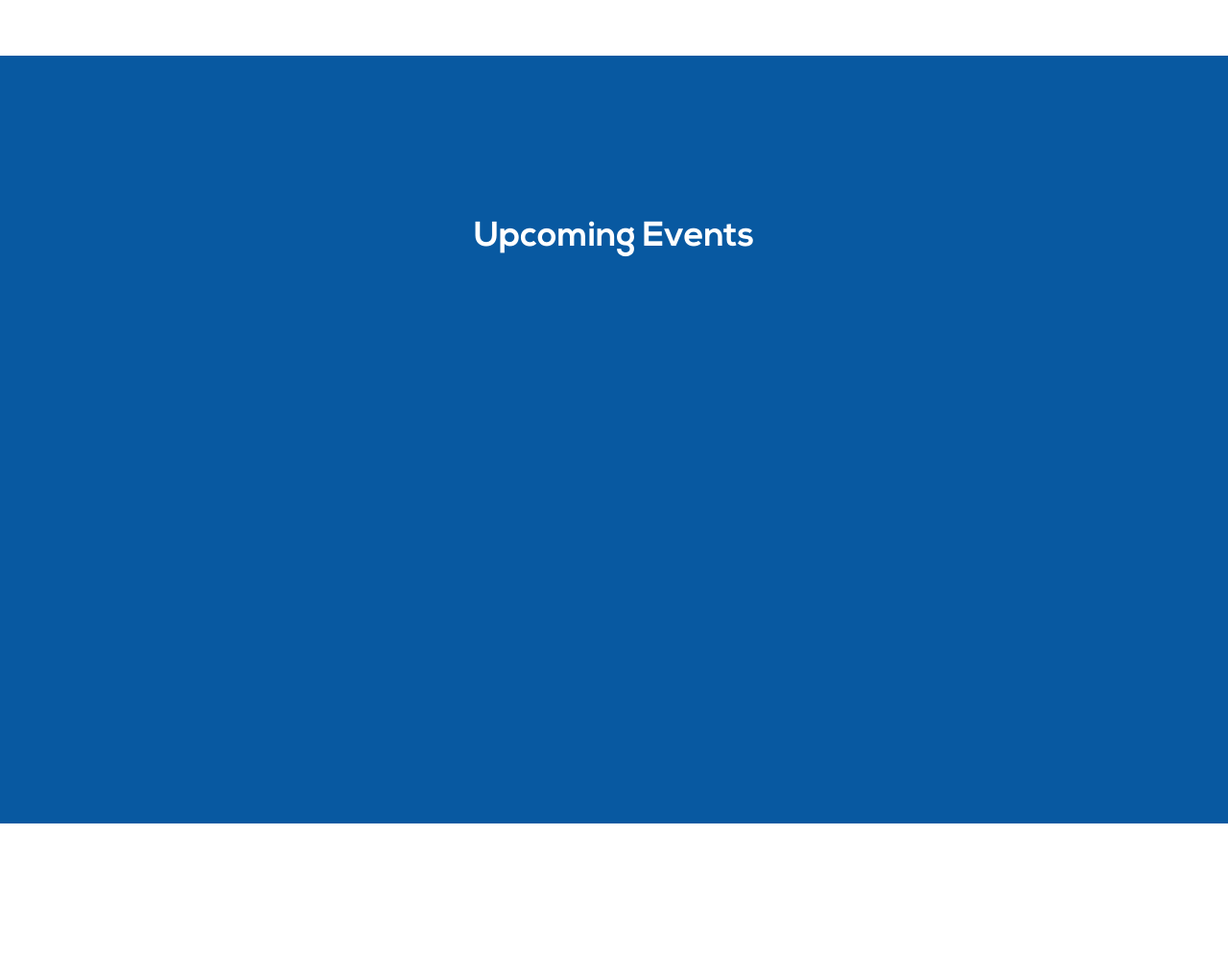
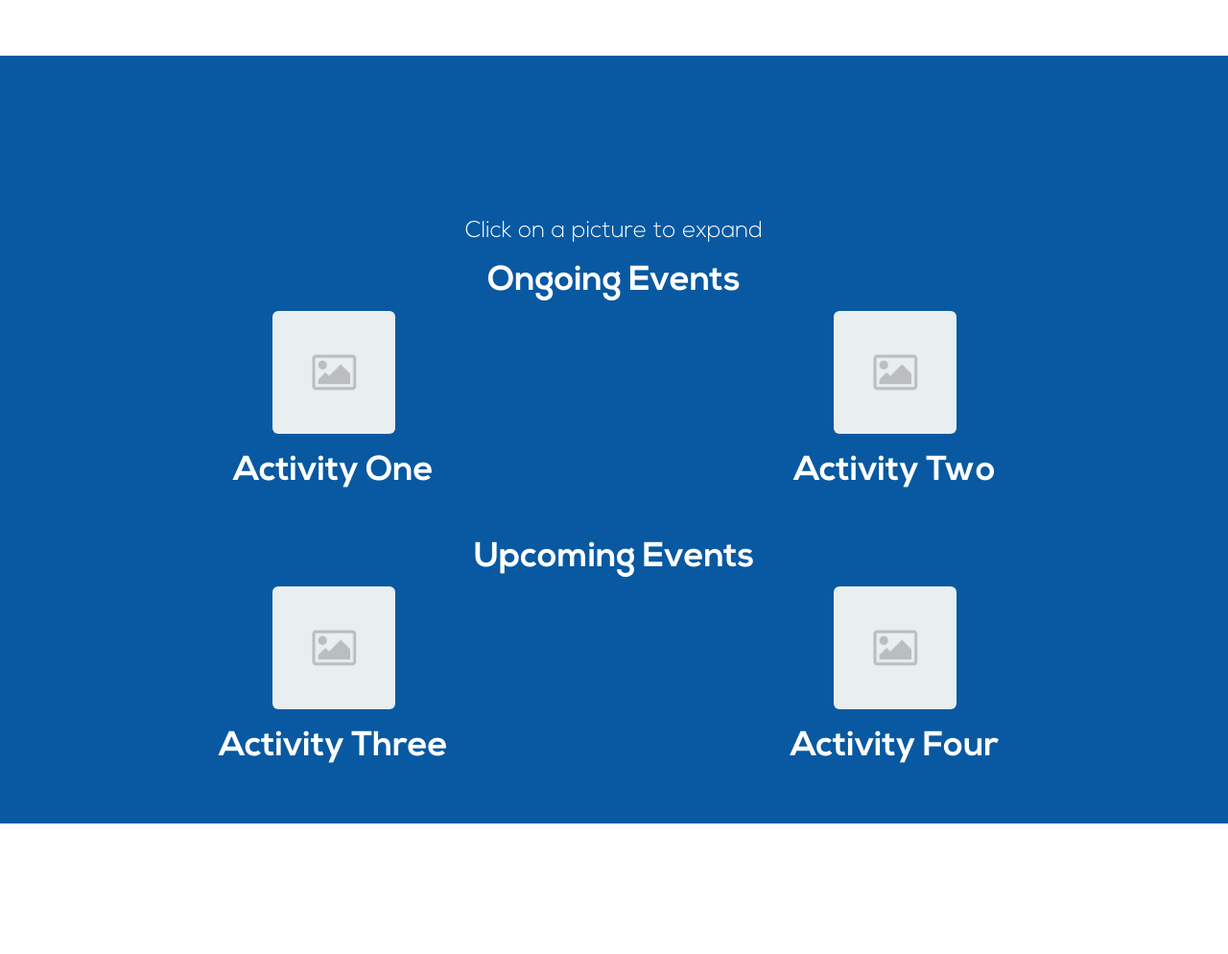
Before and after one commit to malsf21/prefects-cup-website, a PHP site: page / in a window 1280 px wide. Shown: the part 742-1736 px from the top of the page at 96% size. Run offline with PHP 8.4, Linux system fonts and the light colour scheme.

Commit message:
updates events section with click-to-expand

```diff
--- a/css/base.css
+++ b/css/base.css
@@ -11,16 +11,13 @@
 html{
 	min-height:100%;
 }
-a{
-	color:inherit;
-	text-decoration:none;
-}
 :target:before {
 	content:"";
 	display:block;
 	height:100px;
 	margin:-100px 0 0;
 }
+
 .carousel-control.left, .carousel-control.right {
 	background-image: none
 }
--- a/index.html
+++ b/index.html
@@ -81,7 +81,50 @@
 
 		<section id="events" class="section-two">
 			<div class="container">
+				<h3>Click on a picture to expand</h3>
+				<h1>Ongoing Events</h1>
+				<div class = "row">
+					<div class = "col-md-6">
+						<a href ="#collapse1" data-toggle="collapse">
+						<img src = "img/placeholder.png" class="img-rounded" height="128px"></img>
+						</a>
+						<h1>Activity One</h1>
+						<div class="collapse" id="collapse1">
+							Description of activity
+						</div>
+					</div>
+					<div class = "col-md-6">
+						<a href ="#collapse2" data-toggle="collapse">
+						<img src = "img/placeholder.png" class="img-rounded" height="128px"></img>
+						</a>
+						<h1>Activity Two</h1>
+						<div class="collapse" id="collapse2">
+							Description of activity
+						</div>
+					</div>
+				</div>
+				</br>
 				<h1>Upcoming Events</h1>
+				<div class = "row">
+					<div class = "col-md-6">
+						<a href ="#collapse3" data-toggle="collapse">
+						<img src = "img/placeholder.png" class="img-rounded" height="128px"></img>
+						</a>
+						<h1>Activity Three</h1>
+						<div class="collapse" id="collapse3">
+							Description of activity
+						</div>
+					</div>
+					<div class = "col-md-6">
+						<a href ="#collapse4" data-toggle="collapse">
+						<img src = "img/placeholder.png" class="img-rounded" height="128px"></img>
+						</a>
+						<h1>Activity Four</h1>
+						<div class="collapse" id="collapse4">
+							Description of activity
+						</div>
+					</div>
+				</div>
 			</div>
 		</section>
 
@@ -103,7 +146,7 @@
 			<div class="container">
 				<h2>Thanks For Supporting Your House!</h2>
 				<h1>Need to contact us?</h1>
-				<h3><b>Web Designer: </b>Matthew Wang, FY, Orr's, <a href="mailto:matthew.wang@ucc.on.ca">matthew.wang@ucc.on.ca</a></br></h3>
+				<h3><b>Web Designer: </b>Matthew Wang, FY, Orr's, <a href="mailto:matthew.wang@ucc.on.ca" style="font-weight: bold;">matthew.wang@ucc.on.ca</a></br></h3>
 			</div>
 		</section>
 
@@ -115,7 +158,7 @@
 		<script src="js/raphael-min.js"></script>
 		<script src="js/morris.min.js"></script>
 		<script>
-			//here we do the graph stuff for the standings graph
+			//here we do the graph stuff for the standings graph, don't touch this unless you know what you're doing
 			new Morris.Line({ //instantiate new graph (line graph)
 				element: 'houseStandings', //div id we reference
 				data: [ //data array, booyah! for now manually inputted by matt
```
Also changed, not shown: img/placeholder.png (added).
